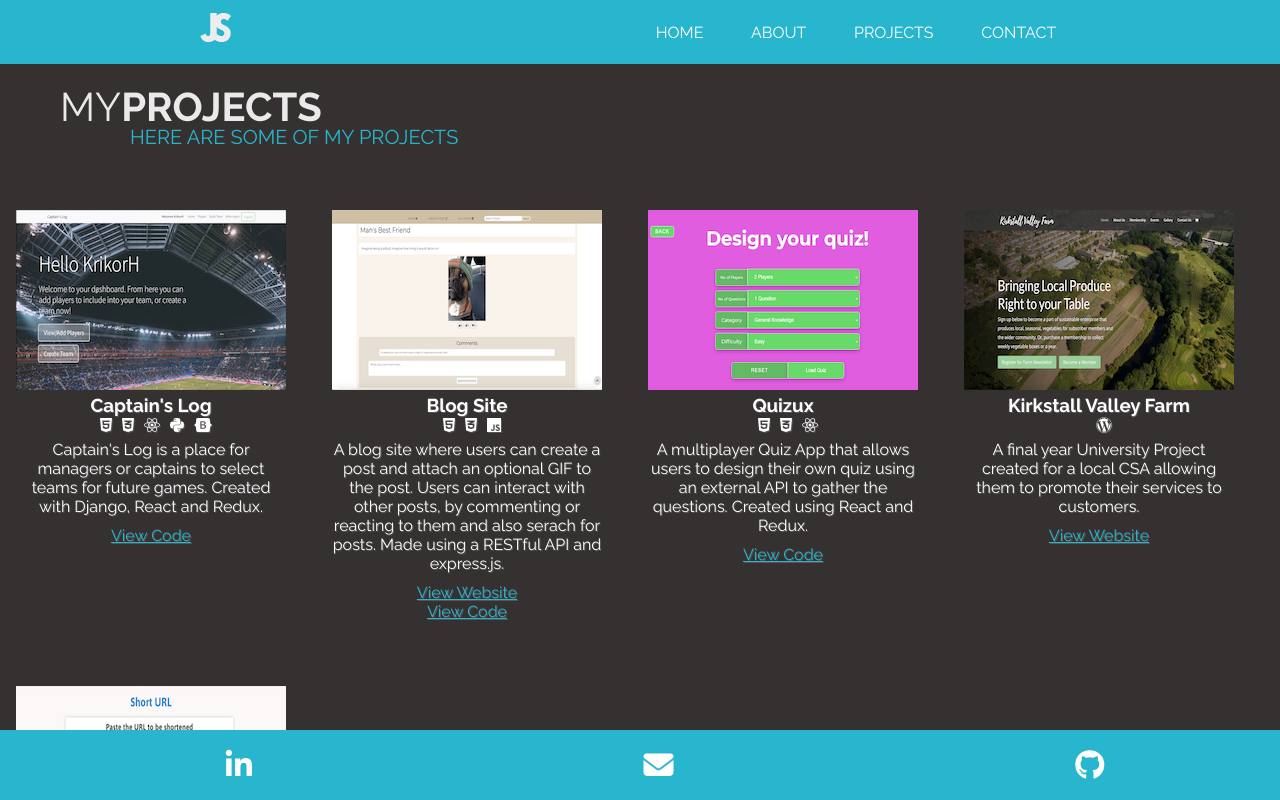
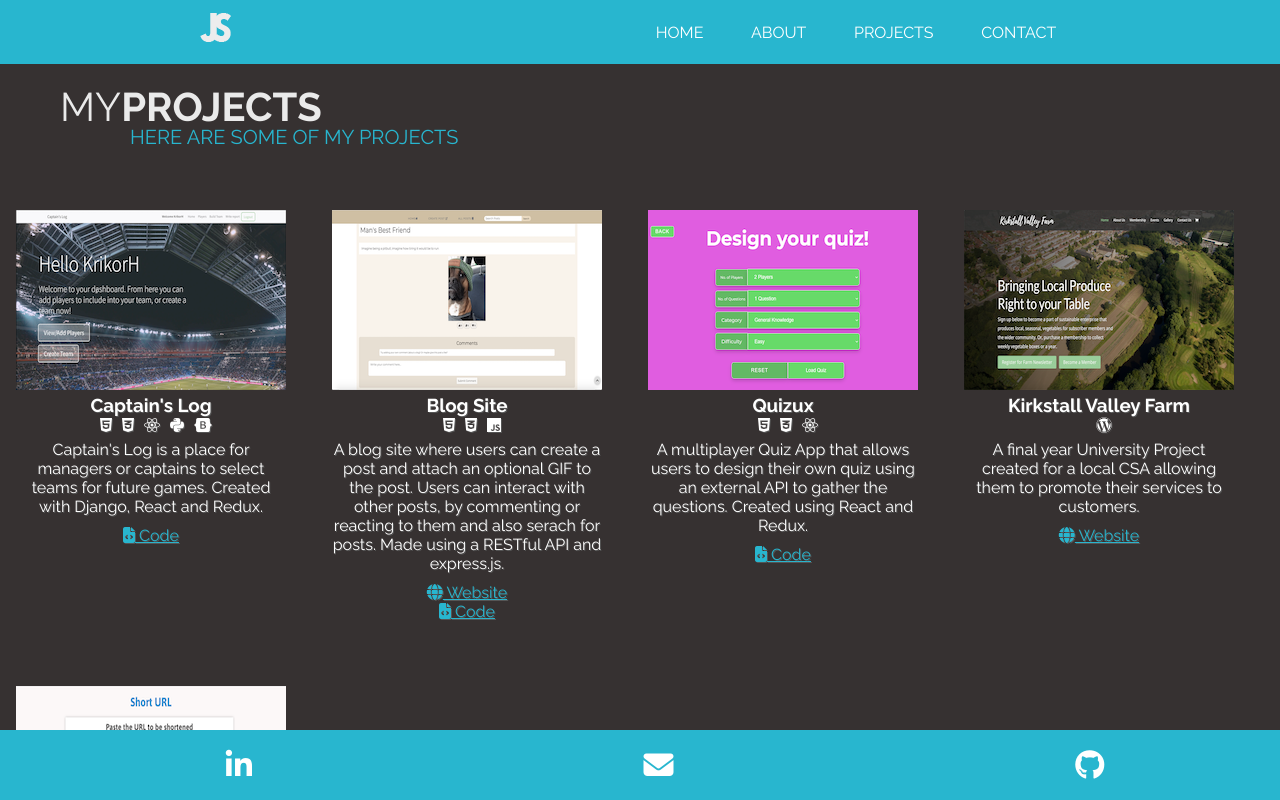
Before and after one commit to JamieSear/my-portfolio, a React (Create React App) app: page /projects in a window 1280 px wide. Built offline with nearby package versions, Linux system fonts and the light colour scheme.

Commit message:
Added icons to website and code links

```diff
--- a/src/Containers/Projects.js
+++ b/src/Containers/Projects.js
@@ -30,7 +30,7 @@ function Projects(props) {
         <i class="fab fa-python" aria-hidden="true"></i>
         <i class="fab fa-bootstrap" aria-hidden="true"></i>
         <p className="projectDesciption">Captain's Log is a place for managers or captains to select teams for future games. Created with Django, React and Redux.</p>
-        <a target="blank" className="projectLink" href="https://github.com/JamieSear/captains-log">View Code</a>
+        <a target="blank" className="projectLink" href="https://github.com/JamieSear/captains-log"><i class="fas fa-file-code"></i> Code</a>
       </div>
 
       <div class="card">
@@ -40,9 +40,9 @@ function Projects(props) {
         <i class="fab fa-css3-alt" aria-hidden="true"></i>
         <i class="fab fa-js" aria-hidden="true"></i>
         <p className="projectDesciption">A blog site where users can create a post and attach an optional GIF to the post. Users can interact with other posts, by commenting or reacting to them and also serach for posts. Made using a RESTful API and express.js.</p>
-        <a target="blank" className="projectLink" href="https://codepen.io/gregrickaby/pen/pVmgGX">View Website</a>
+        <a target="blank" className="projectLink" href="https://codepen.io/gregrickaby/pen/pVmgGX"><i class="fas fa-globe"></i> Website</a>
         <br />
-        <a target="blank" className="projectLink" href="https://codepen.io/gregrickaby/pen/pVmgGX">View Code</a>
+        <a target="blank" className="projectLink" href="https://codepen.io/gregrickaby/pen/pVmgGX"><i class="fas fa-file-code"></i> Code</a>
       </div>
 
       <div class="card">
@@ -52,7 +52,7 @@ function Projects(props) {
         <i class="fab fa-css3-alt" aria-hidden="true"></i>
         <i class="fab fa-react" aria-hidden="true"></i>
         <p className="projectDesciption">A multiplayer Quiz App that allows users to design their own quiz using an external API to gather the questions. Created using React and Redux.</p>
-        <a target="blank" className="projectLink" href="https://github.com/JamieSear/quiz-app">View Code</a>
+        <a target="blank" className="projectLink" href="https://github.com/JamieSear/quiz-app"><i class="fas fa-file-code"></i> Code</a>
       </div>
 
       <div class="card">
@@ -60,7 +60,7 @@ function Projects(props) {
         <h1>Kirkstall Valley Farm</h1>
         <i class="fab fa-wordpress" aria-hidden="true"></i>
         <p className="projectDesciption">A final year University Project created for a local CSA allowing them to promote their services to customers.</p>
-        <a target="blank" className="projectLink" href="https://kirkstallvalleyfarm.jamiesear.com/">View Website</a>
+        <a target="blank" className="projectLink" href="https://kirkstallvalleyfarm.jamiesear.com/"><i class="fas fa-globe"></i> Website</a>
       </div>
 
       <div class="card">
@@ -70,9 +70,9 @@ function Projects(props) {
         <i class="fab fa-css3-alt" aria-hidden="true"></i>
         <i class="fab fa-python" aria-hidden="true"></i>
         <p className="projectDesciption">Using Python and Django, I created an app that is a clone of <a className="projectLink" href="https://www.shorturl.at/" target="blank">shorturl.at</a>, which allows users to type in a URL to a website and a shortened URL is returned. This project utilises a psqlite database to preserve user created shortened URLs.</p>
-        <a target="blank" className="projectLink" href="https://shrink1.herokuapp.com/">View Website</a>
+        <a target="blank" className="projectLink" href="https://shrink1.herokuapp.com/"><i class="fas fa-globe"></i> Website</a>
         <br/>
-        <a target="blank" className="projectLink" href="https://github.com/JamieSear/short_url">View Code</a>
+        <a target="blank" className="projectLink" href="https://github.com/JamieSear/short_url"><i class="fas fa-file-code"></i> Code</a>
       </div>
 
       {/* <div class="card">
```
